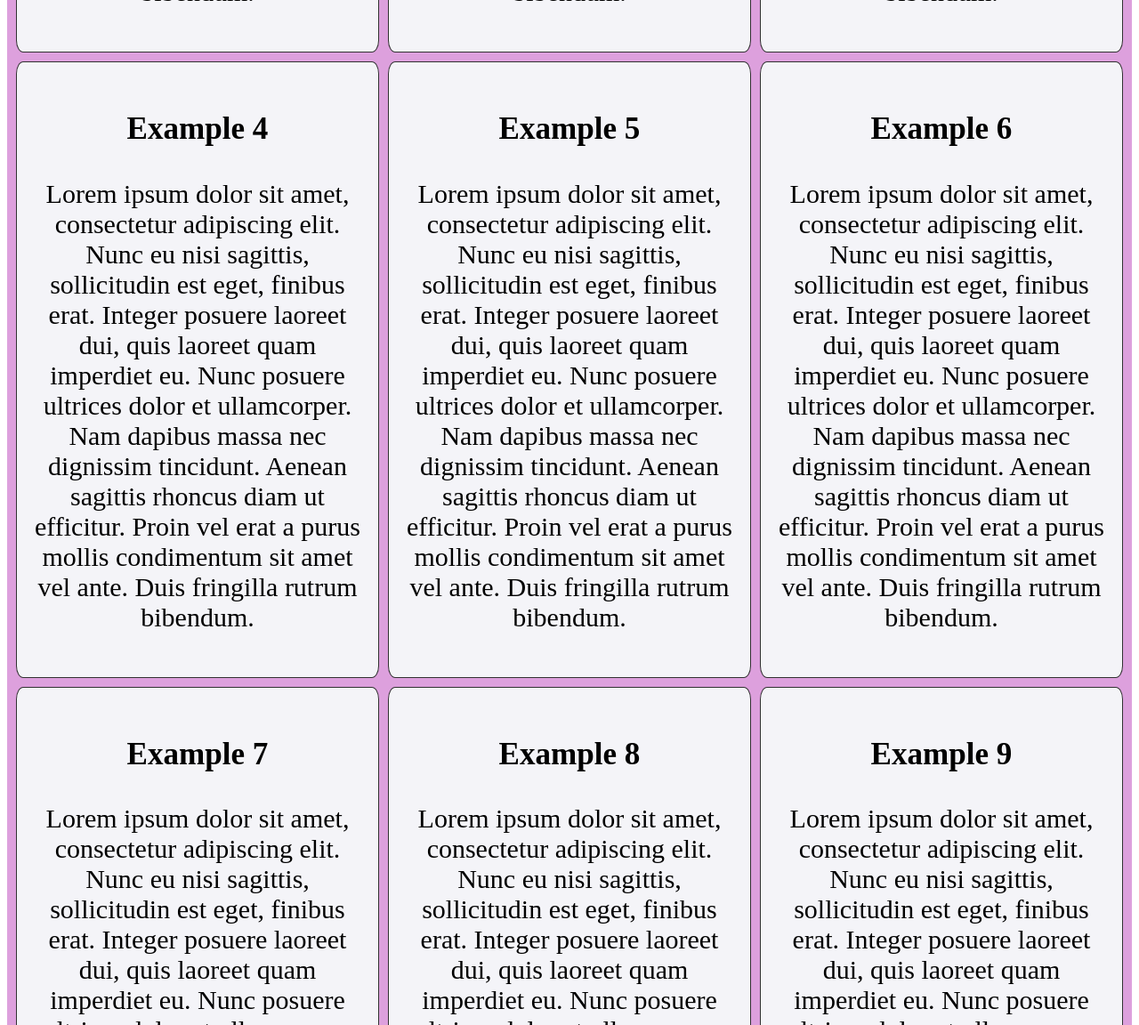
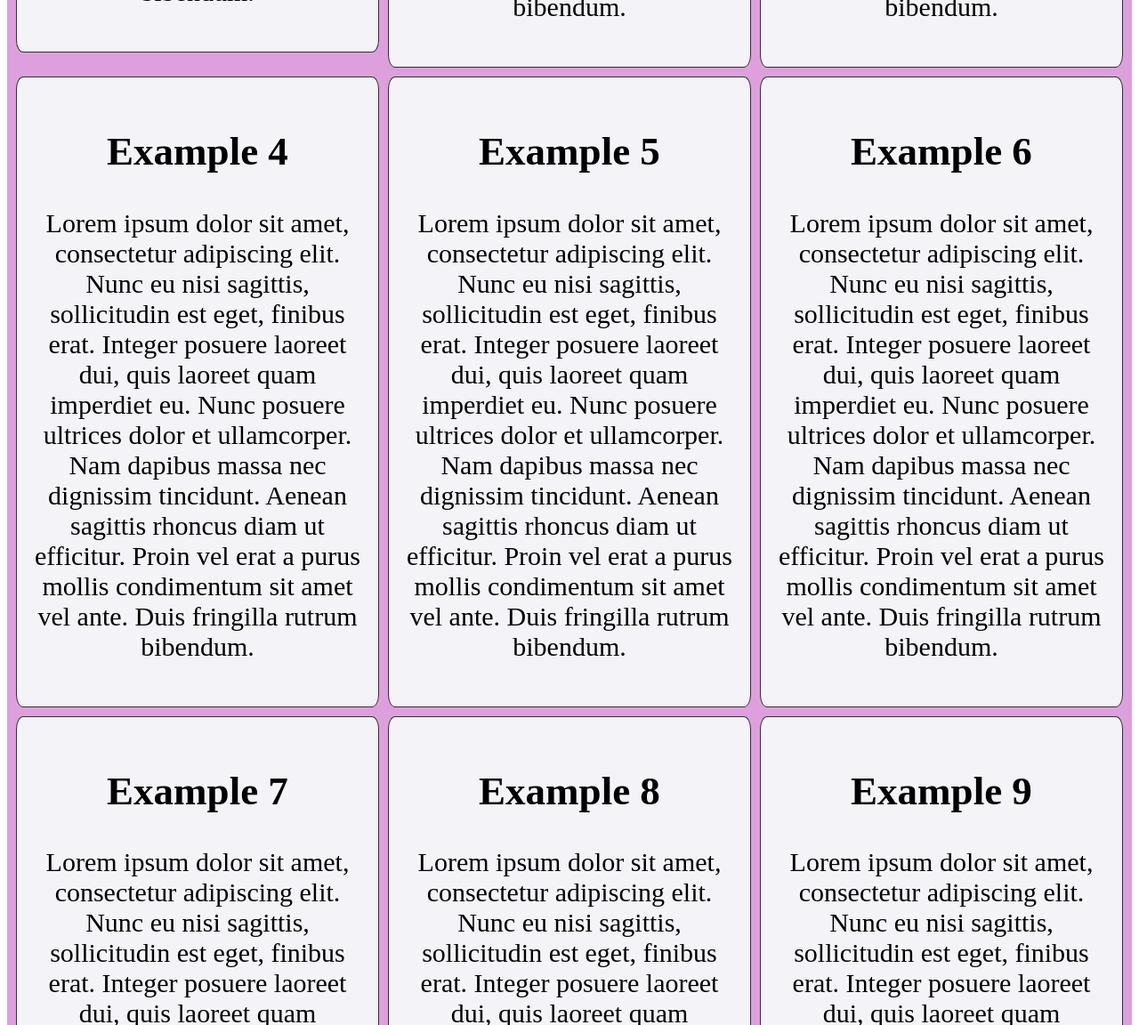
Before and after one commit to burkeamy/gridTest, a plain HTML site: page index.html in a window 1280 px wide. Shown: the part 840-1992 px from the top of the page at 89% size. Drawn offline with Linux system fonts and the light colour scheme.

Commit message:
updated head section to improve score. hopefully.

```diff
--- a/index.html
+++ b/index.html
@@ -1,7 +1,9 @@
 <!DOCTYPE html>
+<html lang="en">
 <head>
     <title>Amy's Grid Test</title>
     <meta charset="UTF-8">
+    <meta name="viewport" content="width=device-width, initial-scale=1.0">
     <link rel="stylesheet" type="text/css" media="screen" href="main.css" />
 </head>
 <body>
@@ -23,7 +25,7 @@
             </section>
             <section>
                 <div class="grid-item">
-                    <h3>Example 2</h3>
+                    <h2>Example 2</h2>
                     <p>Lorem ipsum dolor sit amet, consectetur adipiscing elit. Nunc eu nisi sagittis, sollicitudin est eget, finibus erat.
                         Integer posuere laoreet dui, quis laoreet quam imperdiet eu. Nunc posuere ultrices dolor et ullamcorper. Nam dapibus
                         massa nec dignissim tincidunt. Aenean sagittis rhoncus diam ut efficitur. Proin vel erat a purus mollis condimentum
@@ -32,7 +34,7 @@
             </section>
             <section>
                 <div class="grid-item">
-                    <h3>Example 3</h3>
+                    <h2>Example 3</h2>
                     <p>Lorem ipsum dolor sit amet, consectetur adipiscing elit. Nunc eu nisi sagittis, sollicitudin est eget, finibus erat.
                         Integer posuere laoreet dui, quis laoreet quam imperdiet eu. Nunc posuere ultrices dolor et ullamcorper. Nam dapibus
                         massa nec dignissim tincidunt. Aenean sagittis rhoncus diam ut efficitur. Proin vel erat a purus mollis condimentum
@@ -41,7 +43,7 @@
             </section>
             <section>
                 <div class="grid-item">
-                    <h3>Example 4</h3>
+                    <h2>Example 4</h2>
                     <p>Lorem ipsum dolor sit amet, consectetur adipiscing elit. Nunc eu nisi sagittis, sollicitudin est eget, finibus erat.
                         Integer posuere laoreet dui, quis laoreet quam imperdiet eu. Nunc posuere ultrices dolor et ullamcorper. Nam dapibus
                         massa nec dignissim tincidunt. Aenean sagittis rhoncus diam ut efficitur. Proin vel erat a purus mollis condimentum
@@ -50,7 +52,7 @@
             </section>
             <section>
                 <div class="grid-item">
-                    <h3>Example 5</h3>
+                    <h2>Example 5</h2>
                     <p>Lorem ipsum dolor sit amet, consectetur adipiscing elit. Nunc eu nisi sagittis, sollicitudin est eget, finibus erat.
                         Integer posuere laoreet dui, quis laoreet quam imperdiet eu. Nunc posuere ultrices dolor et ullamcorper. Nam dapibus
                         massa nec dignissim tincidunt. Aenean sagittis rhoncus diam ut efficitur. Proin vel erat a purus mollis condimentum
@@ -59,7 +61,7 @@
             </section>
             <section>
                 <div class="grid-item">
-                    <h3>Example 6</h3>
+                    <h2>Example 6</h2>
                     <p>Lorem ipsum dolor sit amet, consectetur adipiscing elit. Nunc eu nisi sagittis, sollicitudin est eget, finibus erat.
                         Integer posuere laoreet dui, quis laoreet quam imperdiet eu. Nunc posuere ultrices dolor et ullamcorper. Nam dapibus
                         massa nec dignissim tincidunt. Aenean sagittis rhoncus diam ut efficitur. Proin vel erat a purus mollis condimentum
@@ -68,7 +70,7 @@
             </section>
             <section>
                 <div class="grid-item">
-                    <h3>Example 7</h3>
+                    <h2>Example 7</h2>
                     <p>Lorem ipsum dolor sit amet, consectetur adipiscing elit. Nunc eu nisi sagittis, sollicitudin est eget, finibus erat.
                         Integer posuere laoreet dui, quis laoreet quam imperdiet eu. Nunc posuere ultrices dolor et ullamcorper. Nam dapibus
                         massa nec dignissim tincidunt. Aenean sagittis rhoncus diam ut efficitur. Proin vel erat a purus mollis condimentum
@@ -77,7 +79,7 @@
             </section>
             <section>
                 <div class="grid-item">
-                    <h3>Example 8</h3>
+                    <h2>Example 8</h2>
                     <p>Lorem ipsum dolor sit amet, consectetur adipiscing elit. Nunc eu nisi sagittis, sollicitudin est eget, finibus erat.
                         Integer posuere laoreet dui, quis laoreet quam imperdiet eu. Nunc posuere ultrices dolor et ullamcorper. Nam dapibus
                         massa nec dignissim tincidunt. Aenean sagittis rhoncus diam ut efficitur. Proin vel erat a purus mollis condimentum
@@ -86,7 +88,7 @@
             </section>
             <section>
                 <div class="grid-item">
-                    <h3>Example 9</h3>
+                    <h2>Example 9</h2>
                     <p>Lorem ipsum dolor sit amet, consectetur adipiscing elit. Nunc eu nisi sagittis, sollicitudin est eget, finibus erat.
                         Integer posuere laoreet dui, quis laoreet quam imperdiet eu. Nunc posuere ultrices dolor et ullamcorper. Nam dapibus
                         massa nec dignissim tincidunt. Aenean sagittis rhoncus diam ut efficitur. Proin vel erat a purus mollis condimentum
```
